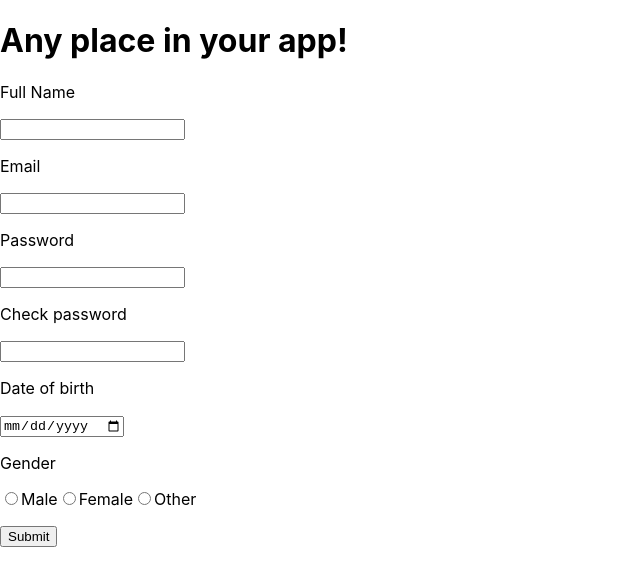
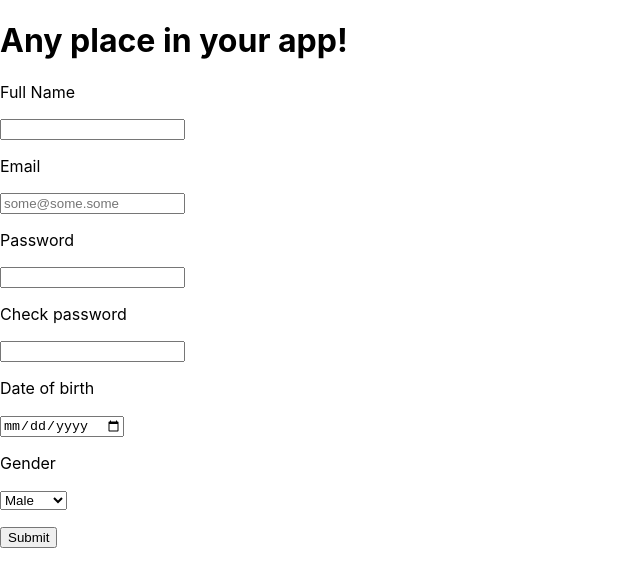
Before and after one commit to ZhenyaHoholko/form, a React (Create React App) app: page / in a window 1280 px wide. Shown: the top 586 px of the page, without its empty margins (0-640 px from the left). Built offline with nearby package versions, Linux system fonts and the light colour scheme.

Commit message:
Add poin with gender

```diff
--- a/src/App.js
+++ b/src/App.js
@@ -6,7 +6,7 @@ const Basic = () => (
   <div>
     <h1>Any place in your app!</h1>
     <Formik
-      initialValues={{ firstName: "", email: "", password: "", radio: "" }}
+      initialValues={{ firstName: "", email: "", password: "" }}
       validate={(values) => {
         const errors = {};
         if (values.firstName.length == 0) {
@@ -52,7 +52,12 @@ const Basic = () => (
           <p />
           <a>Email </a>
           <p />
-          <Field type="email" name="email" required />
+          <Field
+            type="email"
+            name="email"
+            required
+            placeholder="some@some.some"
+          />
           <p />
           <a>Password </a>
           <p />
@@ -72,12 +77,17 @@ const Basic = () => (
           <p />
           <a>Gender</a>
           <p />
-          <input type="radio" id="gender1" name="gender" value="Male" />
+          <Field as="select" name="gender">
+            <option value="Male">Male</option>
+            <option value="Female">Female</option>
+            <option value="Other">Other</option>
+          </Field>
+          {/* <input type="radio" id="gender1" name="gender" value="Male" />
           <label for="gender1">Male</label>
           <input type="radio" id="gender2" name="gender" value="Female" />
           <label for="gender2">Female</label>
           <input type="radio" id="gender3" name="gender" value="Other" />
-          <label for="gender3">Other</label>
+          <label for="gender3">Other</label> */}
           <p />
           <button type="submit" disabled={isSubmitting} onclick="enterNum()">
             Submit
```
